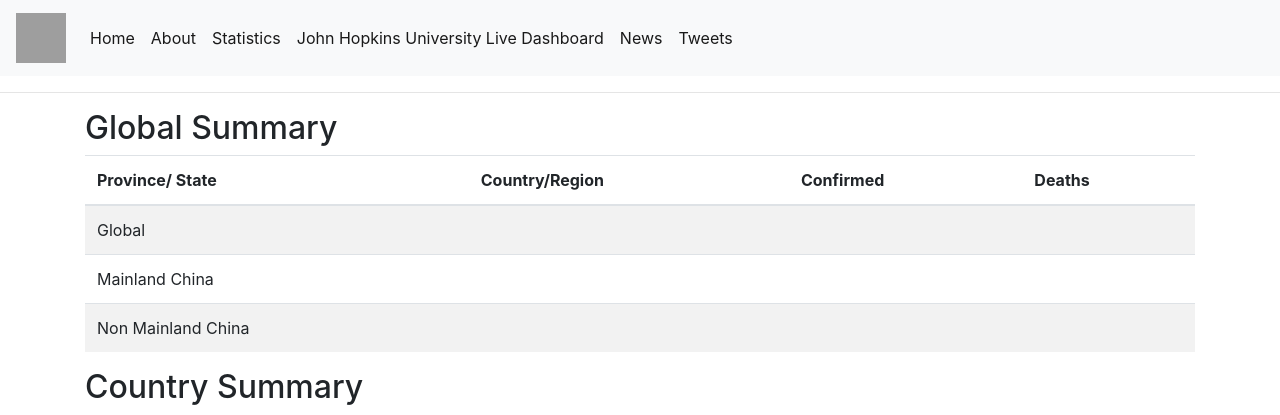
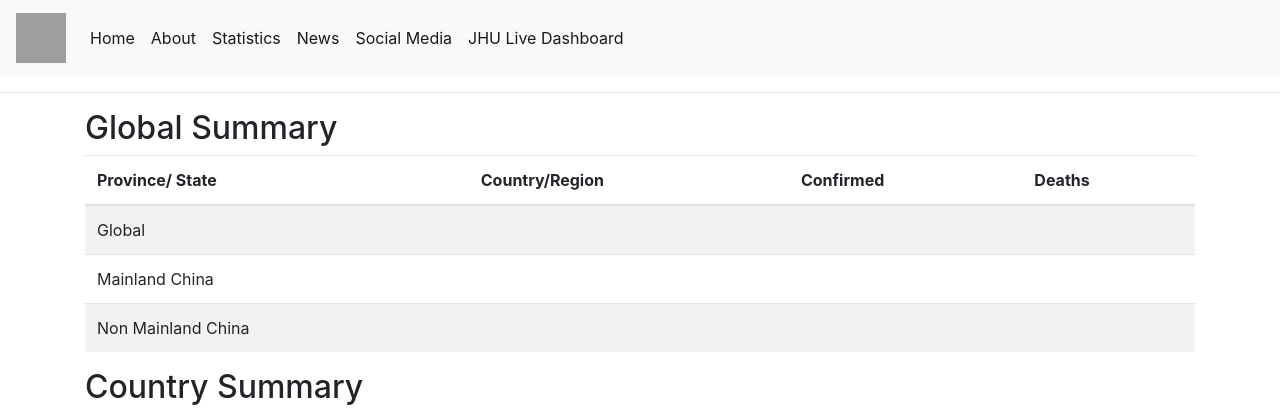
Before and after one commit to chrischia06/ichack20, a Flask app: page / in a window 1280 px wide. Shown: the top 415 px of the page. Run offline with Flask 2, Linux system fonts and the light colour scheme; data that the repository does not hold is empty; some libraries are stand-ins or nearby versions; grey boxes are pictures that could not be loaded.

Commit message:
quick push

```diff
--- a/app/routes.py
+++ b/app/routes.py
@@ -25,9 +25,9 @@ def about():
 def john_hopkins():
 	return render_template("john_hopkins.html")
 
-@app.route('/twitter')
-def twitter():
-	return render_template("twitter.html")
+@app.route('/social_media')
+def social_media():
+	return render_template("social_media.html")
 
 @app.route('/forecast')
 def forecast():
--- a/app/templates/base.html
+++ b/app/templates/base.html
@@ -27,13 +27,13 @@
 		        <a class="nav-link" href = "/statistics">Statistics</a>
 		      </li>
 		      <li class="nav-item active">
-		        <a class="nav-link" href = "{{ url_for('john_hopkins')}}"> John Hopkins University Live Dashboard</a>
-		      </li>
-		      <li class="nav-item active">
 		        <a class="nav-link" href = "{{ url_for('news')}}"> News </a>
 		      </li>
 		      <li class="nav-item active">
-		        <a class="nav-link" href = "{{ url_for('twitter')}}"> Tweets </a>
+		        <a class="nav-link" href = "{{ url_for('social_media')}}"> Social Media </a>
+		      </li>
+		      <li class="nav-item active">
+		        <a class="nav-link" href = "{{ url_for('john_hopkins')}}"> JHU Live Dashboard</a>
 		      </li>
 
 
--- a/app/templates/twitter.html
+++ /dev/null
@@ -1,6 +0,0 @@
-{% extends "base.html" %}
-{% block content %}
-<h3> Tweets about Coronavirus with more than 10000 Retweets </h3>
-<iframe src = 'https://twitter.com/search?q=min_retweets%3A10000%20-filter%3Areplies%20coronavirus&src=typed_query' > </iframe>
-
-{% endblock %}
```
Also changed, not shown: app/templates/social_media.html (added, +12 -0 lines).
